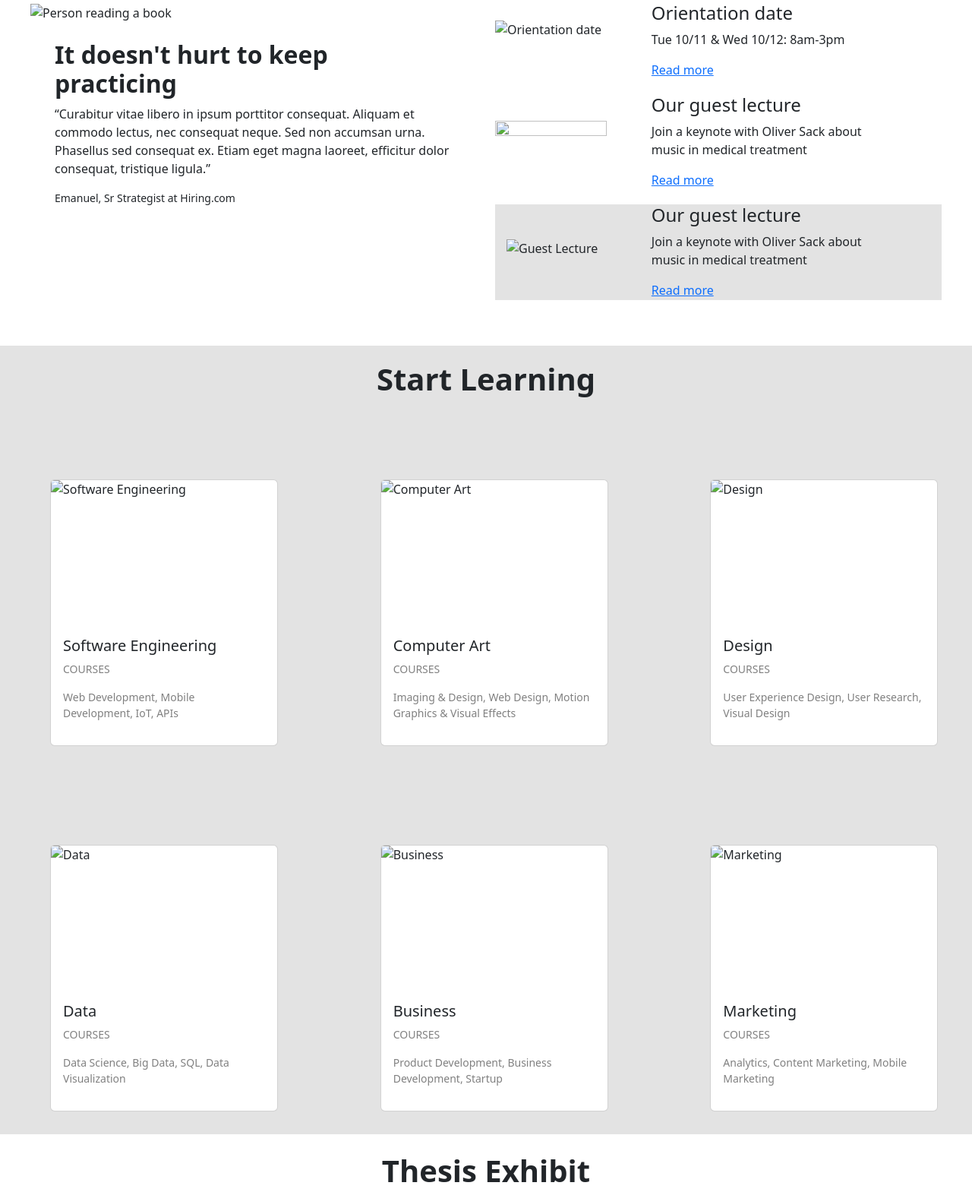
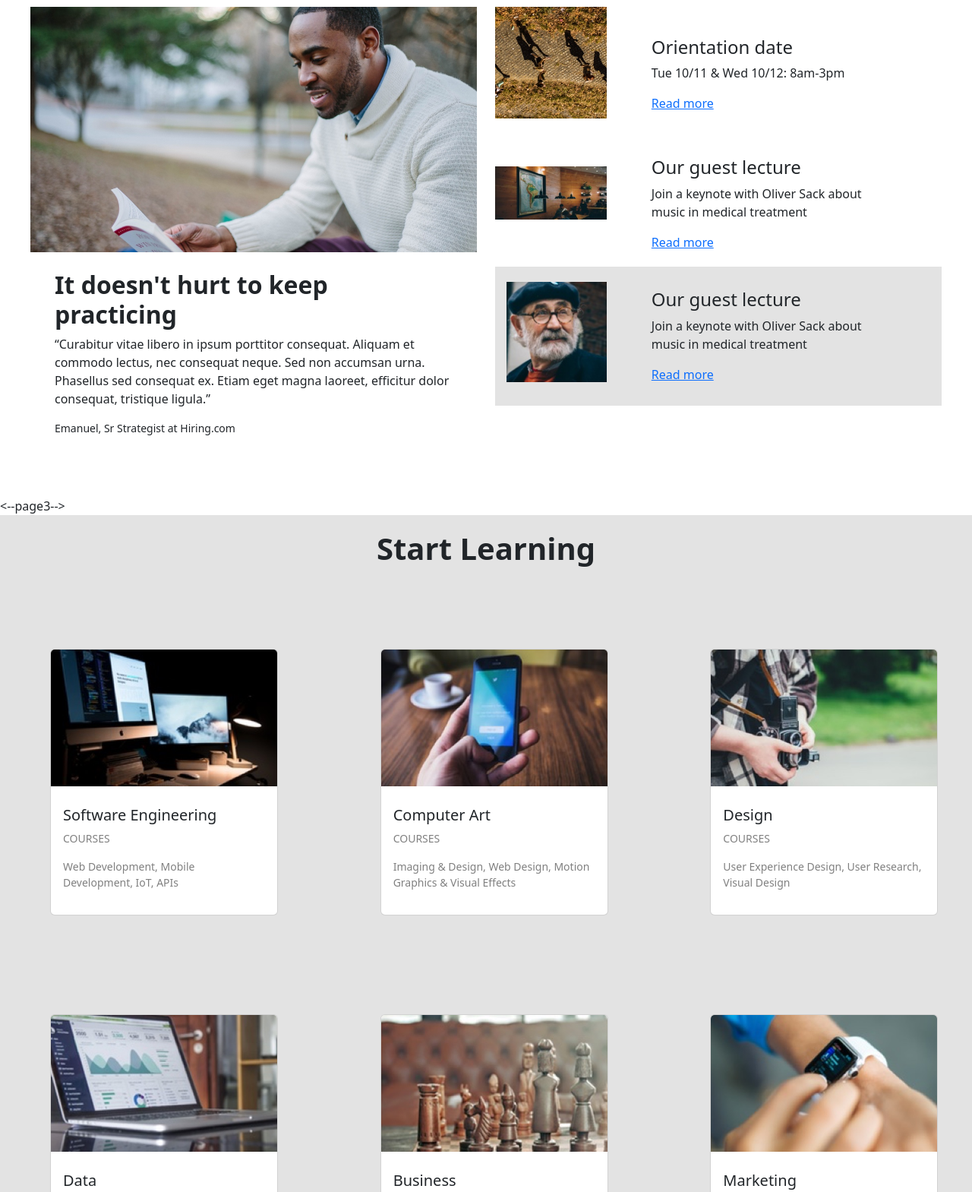
Before and after one commit to yashvahirrao/jsd_codeacademy_Project, a plain HTML site: page index.html in a window 1280 px wide. Shown: the part 806-2375 px from the top of the page at 76% size. Drawn offline with nearby package versions, Linux system fonts and the light colour scheme; files whose address does not match are found by name.

Commit message:
index.html

```diff
--- a/index.html
+++ b/index.html
@@ -32,7 +32,7 @@
 <body>
     <nav class="d-flex justify-content-between align-items-center">
         <div class="logo">
-            <img src="src/images/ic-logo.svg" alt="Colmar Academy Logo">
+            <img src="ic-logo.svg" alt="Colmar Academy Logo">
             <strong>COLMAR</strong>ACADEMY
         </div>
         <div class="d-flex">
@@ -44,7 +44,7 @@
 
     <div class="hero">
         <div class="col-md-6 heroimg">
-            <img src="src/images/banner.jpg" alt="">
+            <img src="banner.jpg" alt="">
         </div>
         <div class="col-md-6 herotext">
             <h2>Learn something<br>new everyday</h2>
@@ -57,7 +57,7 @@
         <div class="row">
             <div class="col-md-6">
                 <div class="main-image">
-                    <img src="src/images/information-main.jpg" alt="Person reading a book">
+                    <img src="information-main.jpg" alt="Person reading a book">
                 </div>
                 <div class="content">
                     <h2 class="fw-bold">It doesn't hurt to keep practicing</h2>
@@ -69,7 +69,7 @@
             <div class="col-md-6">
                 <div class="row-md-4">
                     <div class="col-md-4 sidebar-img" style="width: 25%; height: 25%; padding-left: 0;">
-                        <img src="src/images/information-orientation.jpg" alt="Orientation date">
+                        <img src="information-orientation.jpg" alt="Orientation date">
                     </div>
                     <div class="col-md-8 sidebar-content" style="margin-left: 10%;">
                         <h4>Orientation date</h4>
@@ -79,7 +79,7 @@
                 </div>
                 <div class="row-md-4">
                     <div class="col-md-4 sidebar-img" style="width: 25%; height: 25%; padding-left: 0;">
-                        <img src="src/images/information-campus-mobile.jpg" alt="">
+                        <img src="information-campus-mobile.jpg" alt="">
                     </div>
                     <div class="col-md-8 sidebar-content" style="margin-left: 10%;">
                         <h4>Our guest lecture</h4>
@@ -89,7 +89,7 @@
                 </div>
                 <div class="row-md-4" style="background-color: rgb(227, 227, 227); padding-bottom:1px">
                     <div class="col-md-4 sidebar-img" style="width: 25%; height: 25%; background-size:auto;padding-left:15px;padding-top:20px">
-                        <img src="src/images/information-guest-lecture.jpg" alt="Guest Lecture">
+                        <img src="information-guest-lecture.jpg" alt="Guest Lecture">
                     </div>
                     <div class="col-md-8 sidebar-content" style="margin-left: 10%;">
                         <h4>Our guest lecture</h4>
@@ -100,12 +100,14 @@
             </div>
         </div>
     </div>
+
+    <--page3-->
     <div class="page3">
         <h1 style="text-align: center; font-weight: bold; padding-top:20px;">Start Learning</h1>
         <div class="row">
             <div class="col-md-4">
                 <div class="card">
-                    <img src="src/images/course-software.jpg"alt="Software Engineering">
+                    <img src="course-software.jpg"alt="Software Engineering">
                     <div class="card-content">
                         <h2>Software Engineering</h2>
                         <p class="course-title">COURSES</p>
@@ -115,7 +117,7 @@
             </div>
             <div class="col-md-4">
                 <div class="card">
-                    <img src="src/images/course-computer-art.jpg"alt="Computer Art">
+                    <img src="course-computer-art.jpg"alt="Computer Art">
                     <div class="card-content">
                         <h2>Computer Art</h2>
                         <p class="course-title">COURSES</p>
@@ -125,7 +127,7 @@
             </div>
             <div class="col-md-4">
                 <div class="card">
-                    <img src="src/images/course-design.jpg" alt="Design">
+                    <img src="course-design.jpg" alt="Design">
                     <div class="card-content">
                         <h2>Design</h2>
                         <p class="course-title">COURSES</p>
@@ -138,7 +140,7 @@
         <div class="row">
             <div class="col-md-4">
                 <div class="card">
-                    <img src="src/images/course-data.jpg" alt="Data">
+                    <img src="course-data.jpg" alt="Data">
                     <div class="card-content">
                         <h2>Data</h2>
                         <p class="course-title">COURSES</p>
@@ -148,7 +150,7 @@
             </div>
             <div class="col-md-4">
                 <div class="card">
-                    <img src="src/images/course-business.jpg" alt="Business">
+                    <img src="course-business.jpg" alt="Business">
                     <div class="card-content">
                         <h2>Business</h2>
                         <p class="course-title">COURSES</p>
@@ -158,7 +160,7 @@
             </div>
             <div class="col-md-4">
                 <div class="card">
-                    <img src="src/images/course-marketing.jpg" alt="Marketing">
+                    <img src="course-marketing.jpg" alt="Marketing">
                     <div class="card-content">
                         <h2>Marketing</h2>
                         <p class="course-title">COURSES</p>
@@ -168,13 +170,12 @@
             </div>
         </div>
     </div>
-    <!-- ---------------------------------------------------------page4-----------------------------------------------------------------
-    -->
+    <!--page4-->
     <div class="contt">
         <h1 class="text-center fw-bold pt-4">Thesis Exhibit</h1>
         <div class="row">
             <div class="col-md-6">
-                <video controls class="w-100" src="src/videos/thesis.mp4" height="400px" style="padding-left: 25px;"></video>
+                <video controls class="w-100" src="thesis.mp4" height="400px" style="padding-left: 25px;"></video>
                 <div class="texx">
                     <h3>Reimagine Urban</h3>
                     <p>“Curabitur vitae libero in ipsum porttitor consequat. Aliquam et commodo lectus, nec consequat neque. Sed non accumsan urna. Phasellus sed consequat ex.”</p>
@@ -184,7 +185,7 @@
             <div class="col-md-6">
                 <div class="row bg-light p-3 mb-3">
                     <div class="col-md-4">
-                        <img src="src/images/thesis-fisma.jpg" class="img-fluid">
+                        <img src="thesis-fisma.jpg" class="img-fluid">
                     </div>
                     <div class="col-md-8">
                         <h3>Fisma: Design and Prototype</h3>
```
